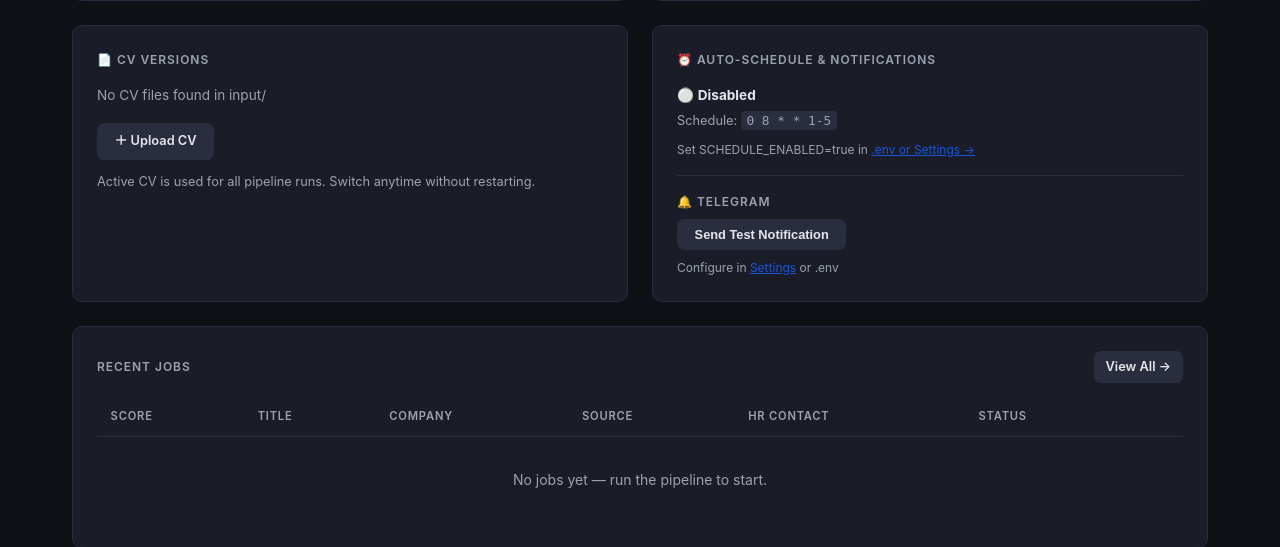
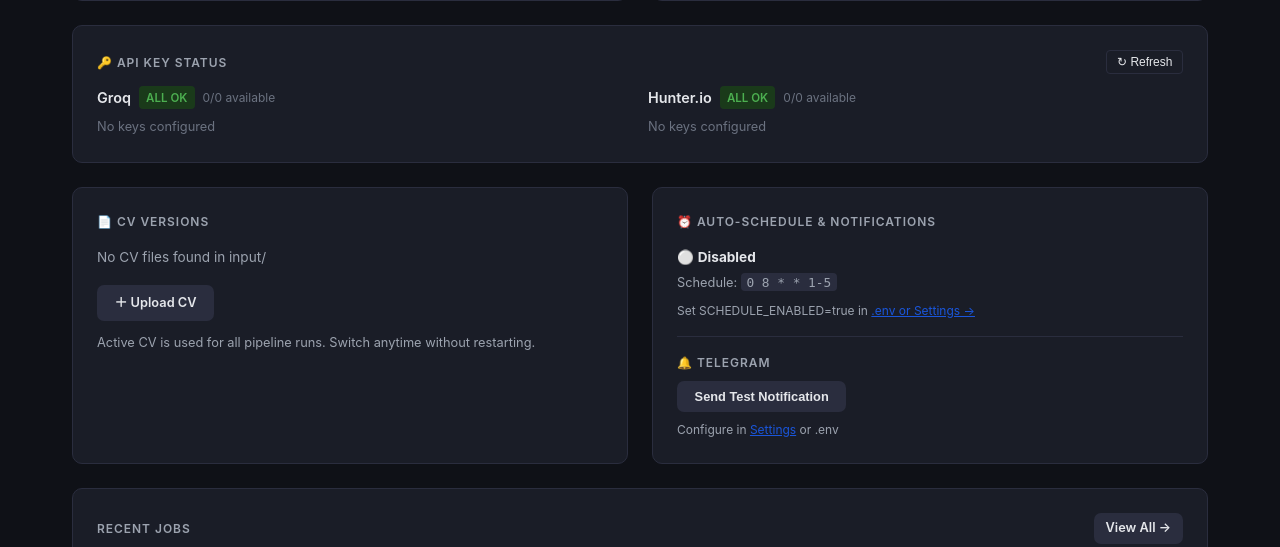
Before and after one commit to Bonhomie95/autojob, a Flask app: page / in a window 1280 px wide. Shown: the part 1133-1680 px from the top of the page. Run offline with Flask 3, Linux system fonts and the light colour scheme; data that the repository does not hold is empty.

Commit message:
fixed all

```diff
--- a/app.py
+++ b/app.py
@@ -528,6 +528,63 @@ def api_notify_test():
 
 
 # ─────────────────────────────────────────────────────────
+# API Key status
+# ─────────────────────────────────────────────────────────
+
+@app.route("/api/keys/status")
+def api_keys_status():
+    """Return live status of all Groq and Hunter API keys."""
+    import time
+    from core import groq_client, contact_extractor
+
+    # ── Groq ──────────────────────────────────────────────
+    groq_client._init_pool()
+    now = time.time()
+    groq_keys = []
+    for i, entry in enumerate(groq_client._key_pool):
+        exhausted_until = entry["exhausted_until"]
+        if exhausted_until <= now:
+            status = "ok"
+            recovers_in = None
+        else:
+            status = "rate_limited"
+            recovers_in = round(exhausted_until - now)
+        groq_keys.append({
+            "index":       i + 1,
+            "key_hint":    entry["key"][:8] + "…" + entry["key"][-4:],
+            "status":      status,
+            "recovers_in": recovers_in,   # seconds, None if ok
+        })
+
+    # ── Hunter ────────────────────────────────────────────
+    all_hunter = [k for k in config.HUNTER_API_KEYS if k]
+    with contact_extractor._hunter_lock:
+        exhausted_set = set(contact_extractor._exhausted_keys)
+    hunter_keys = []
+    for i, k in enumerate(all_hunter):
+        hunter_keys.append({
+            "index":    i + 1,
+            "key_hint": k[:8] + "…" + k[-4:],
+            "status":   "exhausted" if k in exhausted_set else "ok",
+        })
+
+    return jsonify({
+        "groq": {
+            "total":        len(groq_keys),
+            "ok":           sum(1 for k in groq_keys if k["status"] == "ok"),
+            "rate_limited": sum(1 for k in groq_keys if k["status"] == "rate_limited"),
+            "keys":         groq_keys,
+        },
+        "hunter": {
+            "total":     len(hunter_keys),
+            "ok":        sum(1 for k in hunter_keys if k["status"] == "ok"),
+            "exhausted": sum(1 for k in hunter_keys if k["status"] == "exhausted"),
+            "keys":      hunter_keys,
+        },
+    })
+
+
+# ─────────────────────────────────────────────────────────
 # Helpers
 # ─────────────────────────────────────────────────────────
 
--- a/pipeline.py
+++ b/pipeline.py
@@ -1,5 +1,6 @@
 import logging
 import os
+from datetime import datetime
 from pathlib import Path
 from config import config
 from database import (
--- a/portal_filler.py
+++ b/portal_filler.py
@@ -270,6 +270,10 @@ def fill_portal(job: dict, emit=None) -> tuple[bool, str]:
 
     if not apply_url:
         return False, "No application URL"
+
+    # Ensure URL has a valid scheme — bare domains like "build.a.team/..." crash Playwright
+    if not apply_url.startswith(("http://", "https://")):
+        apply_url = "https://" + apply_url
     if not output_dir or not Path(output_dir).exists():
         return False, "No output directory — generate documents first"
 
--- a/templates/index.html
+++ b/templates/index.html
@@ -141,6 +141,17 @@
 
 <!-- CV Version Manager + Scheduler Status -->
 <div style="display:grid; grid-template-columns:1fr 1fr; gap:1.5rem; margin-bottom:1.5rem;">
+
+  <!-- Key Status -->
+  <div class="card" style="grid-column:1/-1;" id="key-status-card">
+    <div style="display:flex; align-items:center; justify-content:space-between; margin-bottom:.75rem;">
+      <div class="card-title" style="margin-bottom:0;">🔑 API Key Status</div>
+      <button onclick="refreshKeyStatus()" style="font-size:.75rem; padding:.25rem .6rem; background:var(--surface2); border:1px solid var(--border); border-radius:4px; color:var(--fg); cursor:pointer;">↻ Refresh</button>
+    </div>
+    <div id="key-status-body" style="display:grid; grid-template-columns:1fr 1fr; gap:1rem;">
+      <div style="text-align:center; padding:1rem; color:var(--gray); font-size:.85rem;">Loading…</div>
+    </div>
+  </div>
 
   <!-- CV Versions -->
   <div class="card">
@@ -592,7 +603,57 @@ document.addEventListener('DOMContentLoaded', function() {
   loadCharts();
   loadCVList();
   loadSchedulerStatus();
+  refreshKeyStatus();
 });
+
+// ── Key Status ───────────────────────────────────────────────
+function refreshKeyStatus() {
+  fetch('/api/keys/status')
+    .then(r => r.json())
+    .then(data => {
+      const body = document.getElementById('key-status-body');
+      body.innerHTML = renderKeyPanel('Groq', data.groq, 'rate_limited', '⏱ Recovers in') +
+                       renderKeyPanel('Hunter.io', data.hunter, 'exhausted', '🚫 Quota used up this session');
+    })
+    .catch(() => {
+      document.getElementById('key-status-body').innerHTML =
+        '<div style="color:var(--red);font-size:.85rem;">Failed to load key status.</div>';
+    });
+}
+
+function renderKeyPanel(label, group, badStatus, badLabel) {
+  const allOk  = group.keys.every(k => k.status === 'ok');
+  const badge  = allOk
+    ? `<span style="background:#1a3a1a;color:#4caf50;padding:.15rem .45rem;border-radius:4px;font-size:.72rem;font-weight:600;">ALL OK</span>`
+    : `<span style="background:#3a1a1a;color:#f44336;padding:.15rem .45rem;border-radius:4px;font-size:.72rem;font-weight:600;">${group.keys.filter(k=>k.status!=='ok').length} ISSUE${group.keys.filter(k=>k.status!=='ok').length>1?'S':''}</span>`;
+
+  const rows = group.keys.map(k => {
+    const ok  = k.status === 'ok';
+    const dot = ok ? '🟢' : '🔴';
+    let detail = '';
+    if (!ok && k.recovers_in != null) {
+      const m = Math.floor(k.recovers_in / 60), s = k.recovers_in % 60;
+      detail = `<span style="color:var(--yellow);font-size:.75rem;"> — recovers in ${m>0?m+'m ':''}${s}s</span>`;
+    } else if (!ok) {
+      detail = `<span style="color:var(--red);font-size:.75rem;"> — ${badLabel}</span>`;
+    }
+    return `<div style="display:flex;align-items:center;gap:.4rem;padding:.3rem 0;border-bottom:1px solid var(--border);font-size:.82rem;">
+      <span>${dot}</span>
+      <span style="font-family:monospace;color:var(--fg-dim);">Key #${k.index}</span>
+      <span style="font-family:monospace;font-size:.75rem;color:var(--gray);">${k.key_hint}</span>
+      ${detail}
+    </div>`;
+  }).join('');
+
+  return `<div>
+    <div style="display:flex;align-items:center;gap:.5rem;margin-bottom:.5rem;">
+      <span style="font-weight:600;font-size:.9rem;">${label}</span>
+      ${badge}
+      <span style="font-size:.75rem;color:var(--gray);">${group.ok}/${group.total} available</span>
+    </div>
+    ${rows || '<div style="font-size:.8rem;color:var(--gray);">No keys configured</div>'}
+  </div>`;
+}
 
 // Drag-and-drop
 const zone = document.getElementById('upload-zone');
```
Also changed, not shown: 1 other file.
